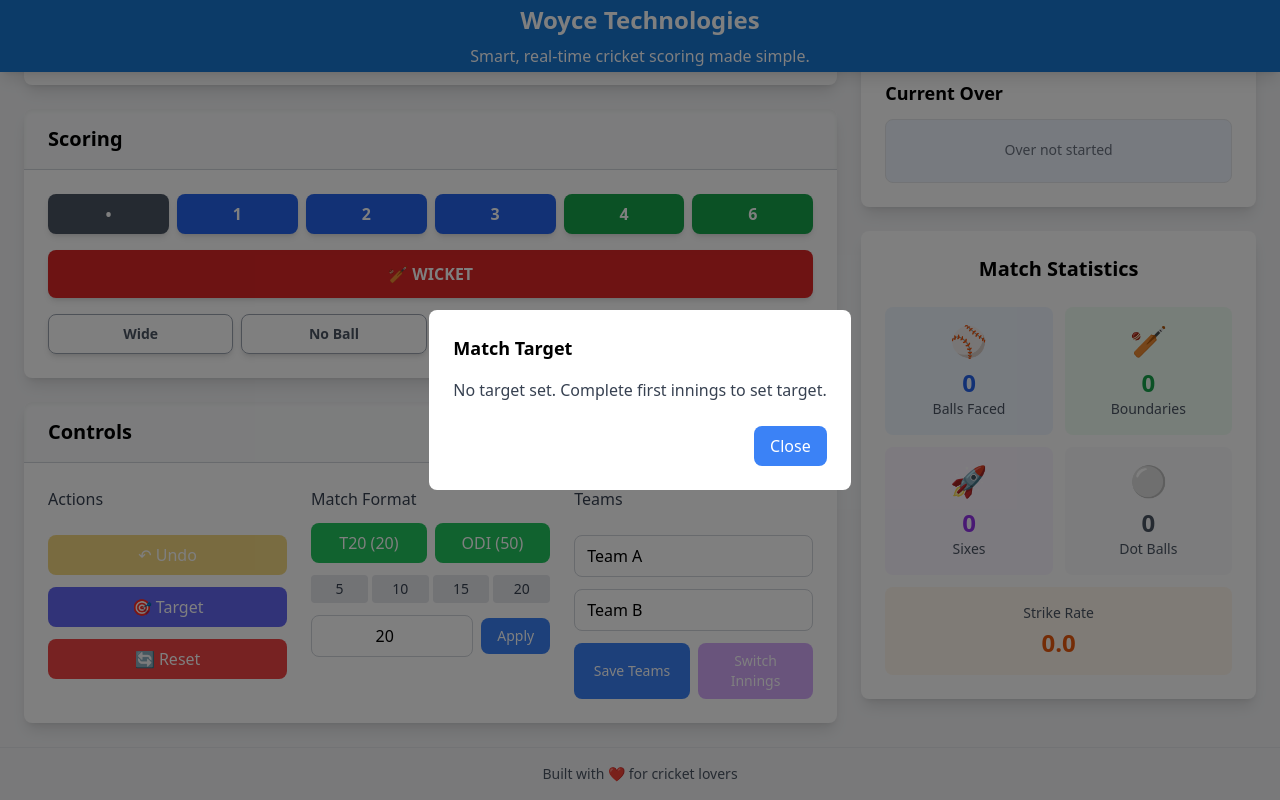
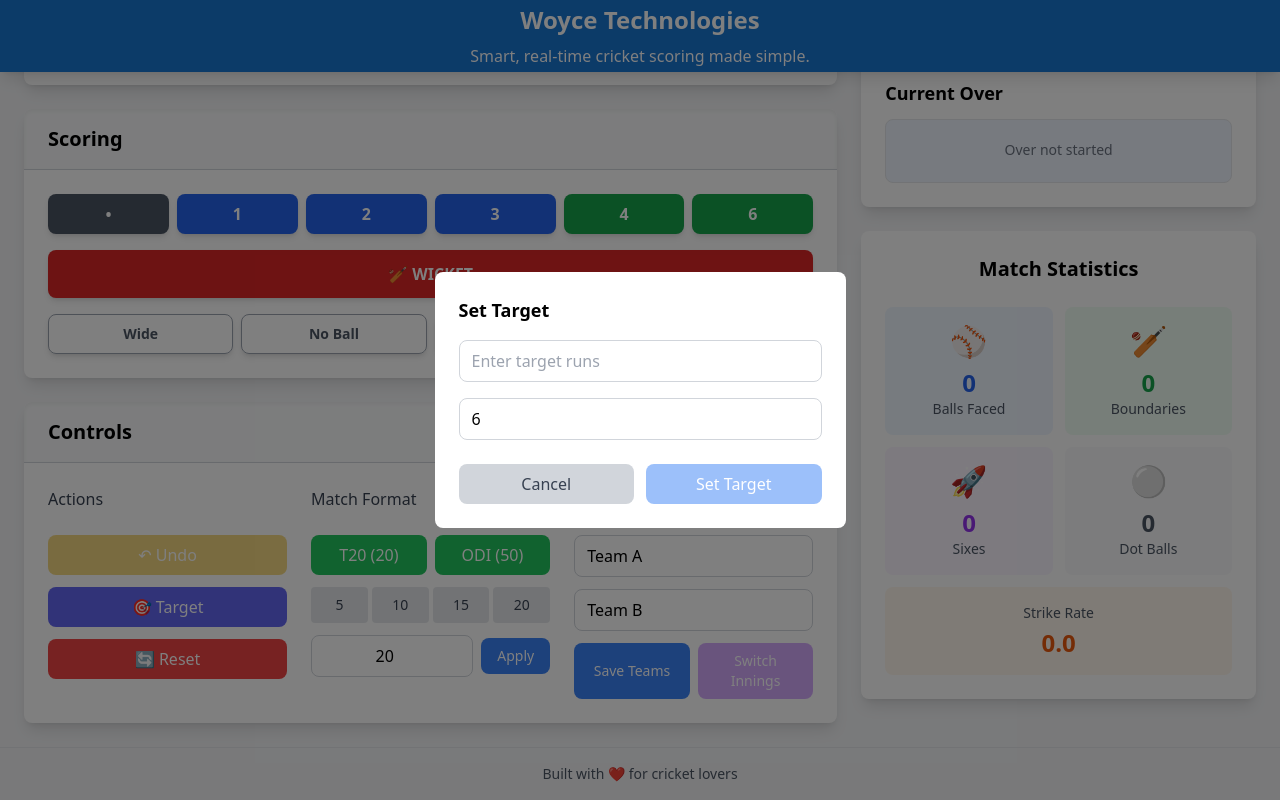
Before and after one commit to ankitsharma38/live-cricket, a React (Vite) app: page / in a window 1280 px wide. Both pictures are taken after a click on the button "🎯 Target". Shown: the part 193-993 px from the top of the page. Built offline with nearby package versions, Linux system fonts and the light colour scheme.

Commit message:
feat: Enhance scoring functionality with target management and display

```diff
--- a/src/App.jsx
+++ b/src/App.jsx
@@ -29,6 +29,7 @@
               totalOvers={matchData.totalOvers}
               ballsFaced={matchData.ballsFaced}
               balls={matchData.balls}
+              target={matchData.target}
             />
 
             <ScoringButtons
@@ -53,6 +54,7 @@
               teamB={matchData.teamB}
               setTeamB={matchData.setTeamB}
               target={matchData.target}
+              setTarget={matchData.setTarget}
               runs={matchData.runs}
             />
           </div>
--- a/src/components/scoreboard/MatchControls.jsx
+++ b/src/components/scoreboard/MatchControls.jsx
@@ -3,10 +3,12 @@
 const MatchControls = ({
   handleUndo, history, setTotalOvers, totalOvers,
   switchInnings, isMatchComplete, innings, resetMatch,
-  teamA, setTeamA, teamB, setTeamB, target, runs
+  teamA, setTeamA, teamB, setTeamB, target, runs, setTarget
 }) => {
   const [showResetConfirm, setShowResetConfirm] = useState(false)
   const [showTargetModal, setShowTargetModal] = useState(false)
+  const [targetScore, setTargetScore] = useState('')
+  const [targetOvers, setTargetOvers] = useState(6)
   return (
     <div className="bg-white rounded-lg shadow-lg mb-6">
       <div className="bg-gray-50 px-6 py-4 rounded-t-lg shadow-inner">
@@ -27,7 +29,10 @@
             ↶ Undo
           </button>
           <button
-            onClick={() => setShowTargetModal(true)}
+            onClick={() => {
+              setShowTargetModal(true)
+              setTargetOvers(6)
+            }}
             className="w-full px-4 py-2 bg-indigo-500 text-white rounded-lg hover:bg-indigo-600 transition-colors"
           >
             🎯 Target
@@ -42,11 +47,11 @@
 
         {/* Format Selection */}
         <div className="space-y-3">
-          <h4 className="font-medium text-gray-700 mb-3">Match Format</h4>
-          <div className="grid grid-cols-2 gap-2">
+          <h4 className="font-medium text-gray-700 mb-6">Match Format</h4>
+          <div className="grid grid-cols-2 gap-2 ">
             <button
               onClick={() => setTotalOvers(20)}
-              className="px-4 py-2 bg-green-500 text-white rounded-lg hover:bg-green-600 transition-colors"
+              className="px-4  py-2 bg-green-500 text-white rounded-lg hover:bg-green-600 transition-colors"
             >
               T20 (20)
             </button>
@@ -62,7 +67,7 @@
               <button
                 key={overs}
                 onClick={() => setTotalOvers(overs)}
-                className="px-2 py-1 bg-gray-200 text-gray-700 rounded text-sm hover:bg-gray-300 transition-colors"
+                className="px-4 py-2 bg-gray-200 text-gray-700 rounded text-sm hover:bg-gray-300 transition-colors"
               >
                 {overs}
               </button>
@@ -150,24 +155,49 @@
       {showTargetModal && (
         <div className="fixed inset-0 bg-black bg-opacity-50 flex items-center justify-center z-50">
           <div className="bg-white rounded-lg p-6 max-w-md mx-4">
-            <h3 className="text-lg font-semibold mb-4">Match Target</h3>
-            <div className="text-gray-700 mb-6">
-              {target ? (
-                <div>
-                  <p className="mb-2"><strong>Target:</strong> {target} runs</p>
-                  <p className="mb-2"><strong>Current Score:</strong> {runs} runs</p>
-                  <p><strong>Runs Needed:</strong> {Math.max(0, target - runs)} runs</p>
-                </div>
-              ) : (
-                <p>No target set. Complete first innings to set target.</p>
-              )}
+            <h3 className="text-lg font-semibold mb-4">Set Target</h3>
+            <div className="space-y-4 mb-6">
+              <input
+                type="number"
+                value={targetScore}
+                onChange={(e) => setTargetScore(e.target.value)}
+                placeholder="Enter target runs"
+                className="w-full px-3 py-2 border border-gray-300 rounded-lg focus:border-blue-500 outline-none"
+              />
+              <input
+                type="number"
+                value={targetOvers}
+                onChange={(e) => setTargetOvers(e.target.value === '' ? '' : Number(e.target.value))}
+                min="1"
+                max="50"
+                placeholder="Enter overs"
+                className="w-full px-3 py-2 border border-gray-300 rounded-lg focus:border-blue-500 outline-none"
+              />
             </div>
-            <div className="flex justify-end">
+            <div className="grid grid-cols-2 gap-3">
               <button
-                onClick={() => setShowTargetModal(false)}
-                className="px-4 py-2 bg-blue-500 text-white rounded-lg hover:bg-blue-600 transition-colors"
+                onClick={() => {
+                  setShowTargetModal(false)
+                  setTargetScore('')
+                  setTargetOvers(6)
+                }}
+                className="px-4 py-2 bg-gray-300 text-gray-700 rounded-lg hover:bg-gray-400 transition-colors"
               >
-                Close
+                Cancel
+              </button>
+              <button
+                onClick={() => {
+                  if (targetScore && targetOvers) {
+                    setTarget({ score: Number(targetScore), overs: Number(targetOvers) })
+                    setShowTargetModal(false)
+                    setTargetScore('')
+                    setTargetOvers(6)
+                  }
+                }}
+                disabled={!targetScore || !targetOvers}
+                className="px-4 py-2 bg-blue-500 text-white rounded-lg hover:bg-blue-600 disabled:opacity-50 transition-colors"
+              >
+                Set Target
               </button>
             </div>
           </div>
--- a/src/components/scoreboard/ScoreDisplay.jsx
+++ b/src/components/scoreboard/ScoreDisplay.jsx
@@ -1,6 +1,6 @@
 const ScoreDisplay = ({
   currentTeam, teamA, teamB, runs, wickets,
-  getOvers, getRunRate, totalOvers, ballsFaced, balls
+  getOvers, getRunRate, totalOvers, ballsFaced, balls, target
 }) => {
   const battingTeamName = currentTeam === 'A' ? teamA : teamB;
 
@@ -13,7 +13,7 @@
       </div>
       <hr className="border-gray-300" />
       <div className="p-6">
-        <div className="flex items-center justify-between">
+        <div className="flex items-center">
           {/* Main Score */}
           <div className="flex-1">
             <div className="text-5xl font-bold" style={{ color: "#1976d2" }}>
@@ -26,19 +26,38 @@
           </div>
 
           {/* Run Rate */}
-          <div className="text-center mx-4">
-            <div className="text-2xl font-bold text-blue-600">{getRunRate()}</div>
+          <div className="text-center px-2 lg:px-12">
+            <div className="text-xl lg:text-2xl font-bold text-blue-600">{getRunRate()}</div>
             <div className="text-xs text-gray-600">Run Rate</div>
           </div>
 
           {/* Strike Rate */}
-          <div className="text-center">
-            <div className="text-2xl font-bold text-purple-600">
+          <div className="text-center px-2 lg:px-12">
+            <div className="text-xl lg:text-2xl font-bold text-purple-600">
               {balls > 0 ? ((runs / balls) * 100).toFixed(0) : '0'}
             </div>
             <div className="text-xs text-gray-600">Strike Rate</div>
           </div>
         </div>
+        {target && (
+          <div className={`text-sm font-medium text-center mt-4 mx-6 px-4 py-2 rounded-lg ${
+            runs >= target.score
+              ? 'bg-green-500 text-white'
+              : (balls >= target.overs * 6 || wickets >= 10) && runs < target.score
+                ? 'bg-red-500 text-white'
+                : 'bg-blue-500 text-white'
+          }`}>
+            {runs >= target.score ? (
+              <span className="font-bold">🎉 Target Achieved! Congratulations! 🎉</span>
+            ) : (balls >= target.overs * 6 || wickets >= 10) && runs < target.score ? (
+              <span className="font-bold">😢 Target Not Achieved! Better Luck Next Time! 😢</span>
+            ) : (
+              <span>
+                Need {Math.max(0, target.score - runs)} runs in {Math.max(0, (target.overs * 6) - balls)} balls
+              </span>
+            )}
+          </div>
+        )}
       </div>
     </div>
   )
```
